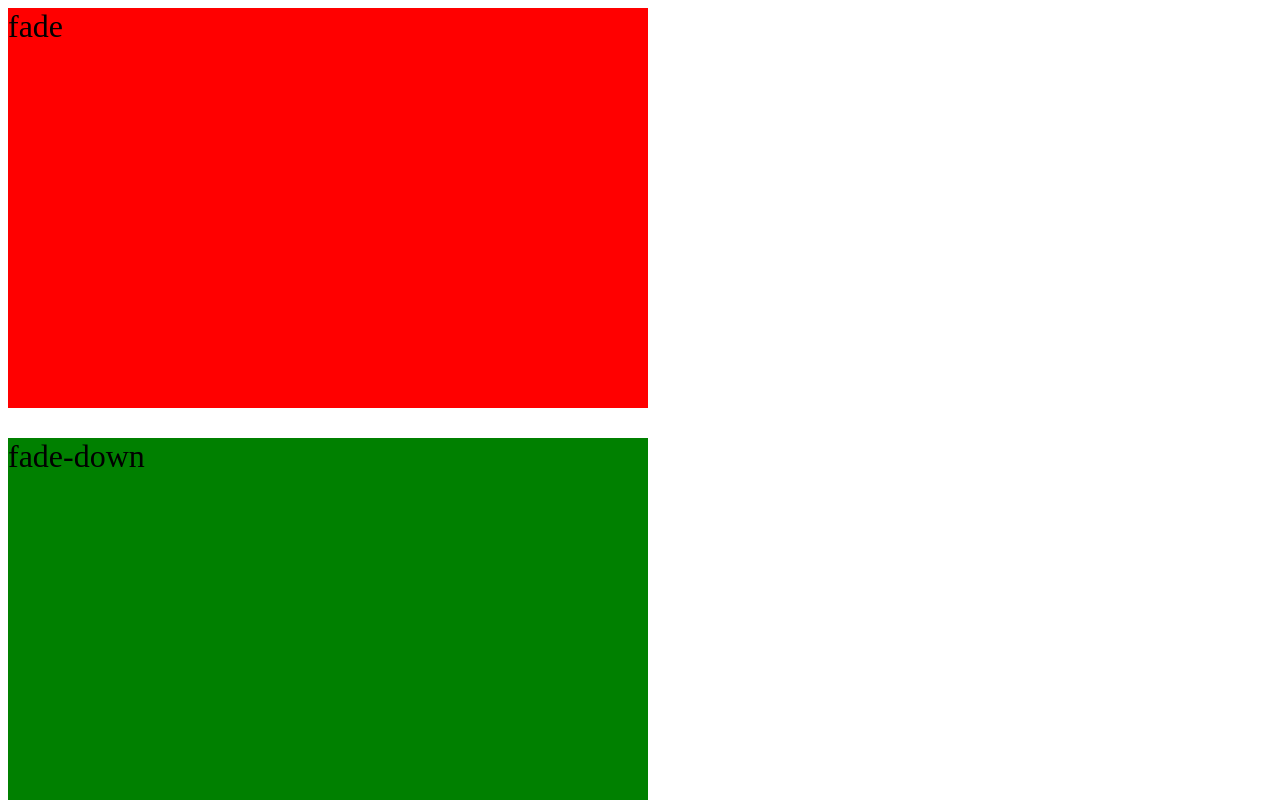
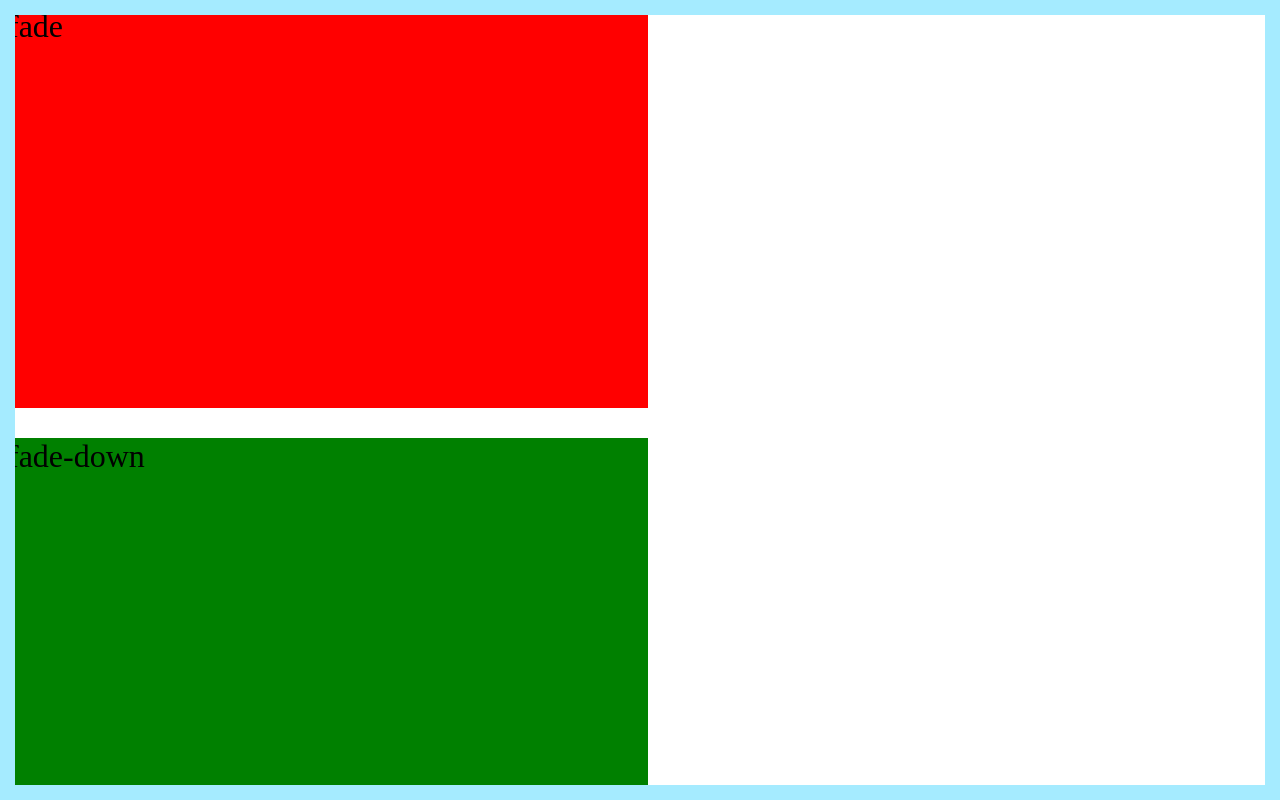
Before and after one commit to SujalLama/react-scrolling, a React (Vite) app: page / in a window 1280 px wide. Shown: the top 800 px of the page. Built offline with nearby package versions, Linux system fonts and the light colour scheme.

Commit message:
name changed for animation

```diff
--- a/src/App.tsx
+++ b/src/App.tsx
@@ -7,6 +7,10 @@ function App() {
 
   return (
     <div className='container'>
+      <div id="left"></div>
+<div id="right"></div>
+<div id="top"></div>
+<div id="bottom"></div>
       <Animate>
         <Box  color='red' text="fade"/>
       </Animate>
@@ -15,7 +19,7 @@ function App() {
         <Box color='green' text="fade-down"/>
       </Animate>
 
-      <Animate animate='fade-up' once={false}>
+      <Animate animate='fade' once={false} trigger={0.5} duration={1000} delay={0}>
         <Box color='blue' text="fade-up" />
       </Animate>
 
--- a/src/components/animate/Animate.tsx
+++ b/src/components/animate/Animate.tsx
@@ -11,31 +11,22 @@ interface IAnimateProps {
     easing?: string;
     delay?: number;
     offset?: number;
+		trigger?: number;
 }
 
 export default function Animate({
     children,
     animate = "fade",
     duration = 300,
-    once = false,
+    once = true,
     easing = 'ease-in',
     delay = 300,
     offset = 40,
+		trigger = 0.1,
   }: PropsWithChildren<IAnimateProps>) {
 
   const element = useRef<HTMLDivElement>(null);
   const [item, setItem] = useState<HTMLDivElement | null>(null);
-  const className = `from-${animate}`;
-
-  // styling
-	// const initialStyle : {[index: string] : string}  = {
-	// 	'fade': `translate(0)`,
-	// 	'fade-up' : `translateY(${offset}px)`,
-	// 	'fade-down' : `translateY(-${offset}px)`,
-	// 	'fade-left' : `translateX(${offset}px)`,
-	// 	'fade-right': `translateX(-${offset}px)`,
-	// }
-
 
 	const commonTransitionStyle = {
 		transitionDuration: `${duration}ms`,
@@ -76,9 +67,10 @@ export default function Animate({
 
   useObserver({
     target : item || null,
-    initialStyle: initStyleString[animate],
-		transformedStyle: transformedStyle[animate],
-    once
+    fromStyle: initStyleString[animate],
+		toStyle: transformedStyle[animate],
+    once,
+		trigger
   });
 
   return (
--- a/src/hooks/useObserver.ts
+++ b/src/hooks/useObserver.ts
@@ -3,39 +3,37 @@ import { useEffect } from 'react'
 interface Option {
     root: null | HTMLElement;
     rootMargin: string;
-    threshold: number | number[];
+    threshold: number;
 }
 
 interface IObserver {
     target: HTMLDivElement | null,
     options?: Option;
-    className?: string;
-    initClassName?: string;
-    initialStyle: string;
-    transformedStyle: string;
+    fromStyle: string;
+    toStyle: string;
     once?: boolean;
-}
-
-const initialOptions = {
-  root: null,
-  rootMargin: '0px',
-  threshold: [0.9, 0.1],
+    trigger?: number;
 }
 
 export default function useObserver(
     {
     target,
-    options = initialOptions,
-    className,
-    initialStyle,
-    transformedStyle,
-    once = true
+    fromStyle,
+    toStyle,
+    once = true,
+    trigger = 0.9
     }
     :IObserver) {
 
 
-    useEffect(() => {
-        const observer = new IntersectionObserver(intersectionCb, options);
+      useEffect(() => {
+        const initialOptions = {
+          root: null,
+          rootMargin: '0px',
+          threshold: trigger,
+        }
+
+        const observer = new IntersectionObserver(intersectionCb, initialOptions);
 
         if(!target) {
           return;
@@ -48,16 +46,16 @@ export default function useObserver(
             const target = entry.target as HTMLElement;
             if(once) {
               if(entry.isIntersecting) {
-                target.style.cssText = transformedStyle;
+                target.style.cssText = toStyle;
               }
 
             } else {
 
               if(entry.isIntersecting) {
 
-                target.style.cssText = transformedStyle;
+                target.style.cssText = toStyle;
               } else {
-                target.style.cssText = initialStyle;
+                target.style.cssText = fromStyle;
               }
 
             }
@@ -67,7 +65,7 @@ export default function useObserver(
 
       return () => observer.unobserve(target);
 
-    }, [target, options, className, initialStyle, transformedStyle, once])
+    }, [target, fromStyle, toStyle, once, trigger])
 
 
 
--- a/src/index.css
+++ b/src/index.css
@@ -1,54 +1,18 @@
-.from-fade {
-  opacity: 0;
-  transition-property: opacity, transform;
-}
+#top, #bottom, #left, #right {
+	background: #a5ebff;
+	position: fixed;
+  z-index:1;
+	}
+	#left, #right {
+		top: 0; bottom: 0;
+		width: 15px;
+		}
+		#left { left: 0; }
+		#right { right: 0; }
 
-.fade {
-  opacity: 1;
-  transition-property: opacity;
-}
-
-.from-fade-up {
-  opacity: 0;
-
-  transition-property: opacity, transform;
-}
-
-.fade-up {
-  opacity: 1;
-  transform: translateY(0);
-  transition-property: opacity, transform;
-}
-
-.from-fade-down {
-  opacity: 0;
-  transition-property: opacity, transform;
-}
-
-.fade-down {
-  opacity: 1;
-  transform: translateY(0);
-  transition-property: opacity, transform;
-}
-
-.from-fade-left {
-  opacity: 0;
-  transition-property: opacity, transform;
-}
-
-.fade-left {
-  opacity: 1;
-  transform: translateX(0);
-  transition-property: opacity, transform;
-}
-
-.from-fade-right {
-  opacity: 0;
-  transition-property: opacity, transform;
-}
-
-.fade-right {
-  opacity: 1;
-  transform: translateX(0);
-  transition-property: opacity, transform;
-}
+	#top, #bottom {
+		left: 0; right: 0;
+		height: 15px;
+		}
+		#top { top: 0; }
+		#bottom { bottom: 0; }
```
